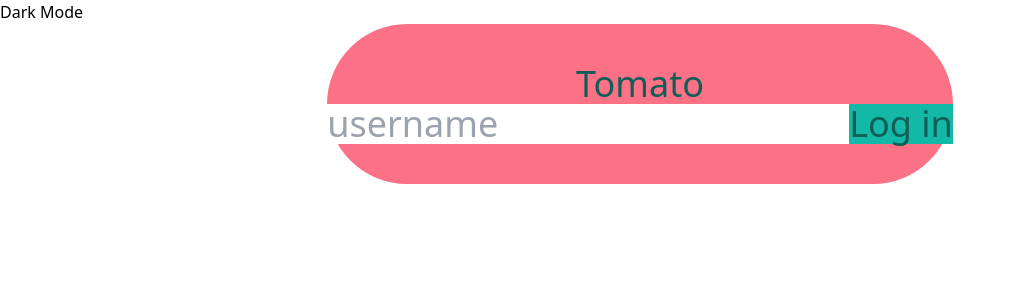
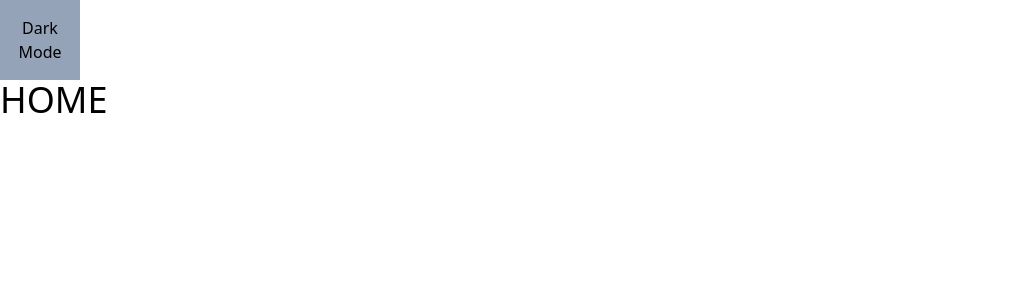
Before and after one commit to mintcoo/ReactWeb, a React (Create React App) app in the folder web-app/: page / in a window 1280 px wide. Shown: the top 300 px of the page, without its empty margins (0-1016 px from the left). Built offline with nearby package versions, Linux system fonts and the light colour scheme.

Commit message:
브라우저 라우터 세팅

```diff
--- a/web-app/package.json
+++ b/web-app/package.json
@@ -12,6 +12,7 @@
     "@types/react-dom": "^18.0.0",
     "react": "^18.2.0",
     "react-dom": "^18.2.0",
+    "react-router-dom": "^6.21.0",
     "react-scripts": "5.0.1",
     "typescript": "^4.4.2",
     "web-vitals": "^2.1.0"
--- a/web-app/src/App.tsx
+++ b/web-app/src/App.tsx
@@ -1,13 +1,17 @@
+import { Route, Routes } from "react-router-dom";
 import Circle from "./Components/Circle";
 import Layout from "./Layout";
+import Home from "./Screens/Home";
 
 function App() {
   return (
     <>
-      <Layout />
-      <div className="flex flex-col items-center justify-center dark:bg-black dark:text-white">
-        <Circle CircleColor={"Tomato"}></Circle>
-      </div>
+      <Routes>
+        <Route path="" element={<Layout />}>
+          <Route path="/" element={<Home />} />
+          <Route path="/circle" element={<Circle CircleColor={"Tomato"} />} />
+        </Route>
+      </Routes>
     </>
   );
 }
--- a/web-app/src/Layout.tsx
+++ b/web-app/src/Layout.tsx
@@ -1,4 +1,5 @@
 import { useEffect, useState } from "react";
+import { Outlet } from "react-router-dom";
 
 function Layout(): JSX.Element {
   const [dark, setDark] = useState<boolean>(false);
@@ -25,9 +26,12 @@ function Layout(): JSX.Element {
   }, [dark]);
 
   return (
-    <>
-      <button onClick={changeTheme}>Dark Mode</button>
-    </>
+    <div className="w-screen h-full min-h-screen dark:bg-black">
+      <button className="w-20 h-20 bg-slate-400" onClick={changeTheme}>
+        Dark Mode
+      </button>
+      <Outlet />
+    </div>
   );
 }
 
--- /dev/null
+++ b/web-app/src/Screens/Home.tsx
@@ -0,0 +1,5 @@
+function Home() {
+  return <div className="text-4xl">HOME</div>;
+}
+
+export default Home;
--- a/web-app/src/index.tsx
+++ b/web-app/src/index.tsx
@@ -2,12 +2,15 @@ import React from "react";
 import ReactDOM from "react-dom/client";
 import "./index.css";
 import App from "./App";
+import { BrowserRouter } from "react-router-dom";
 
 const root = ReactDOM.createRoot(
   document.getElementById("root") as HTMLElement
 );
 root.render(
   <React.StrictMode>
-    <App />
+    <BrowserRouter>
+      <App />
+    </BrowserRouter>
   </React.StrictMode>
 );
```
Also changed, not shown: 1 other file (tests, documents, lock files or other folders).
